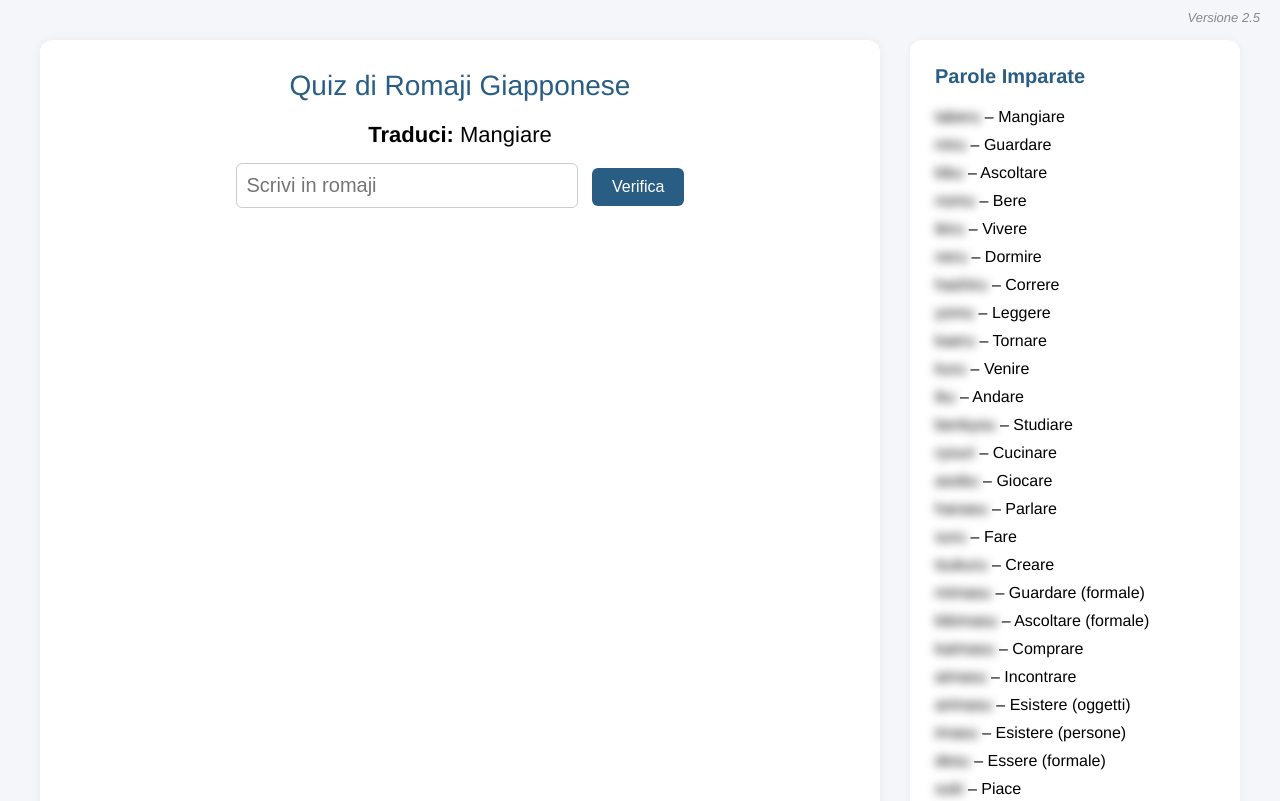
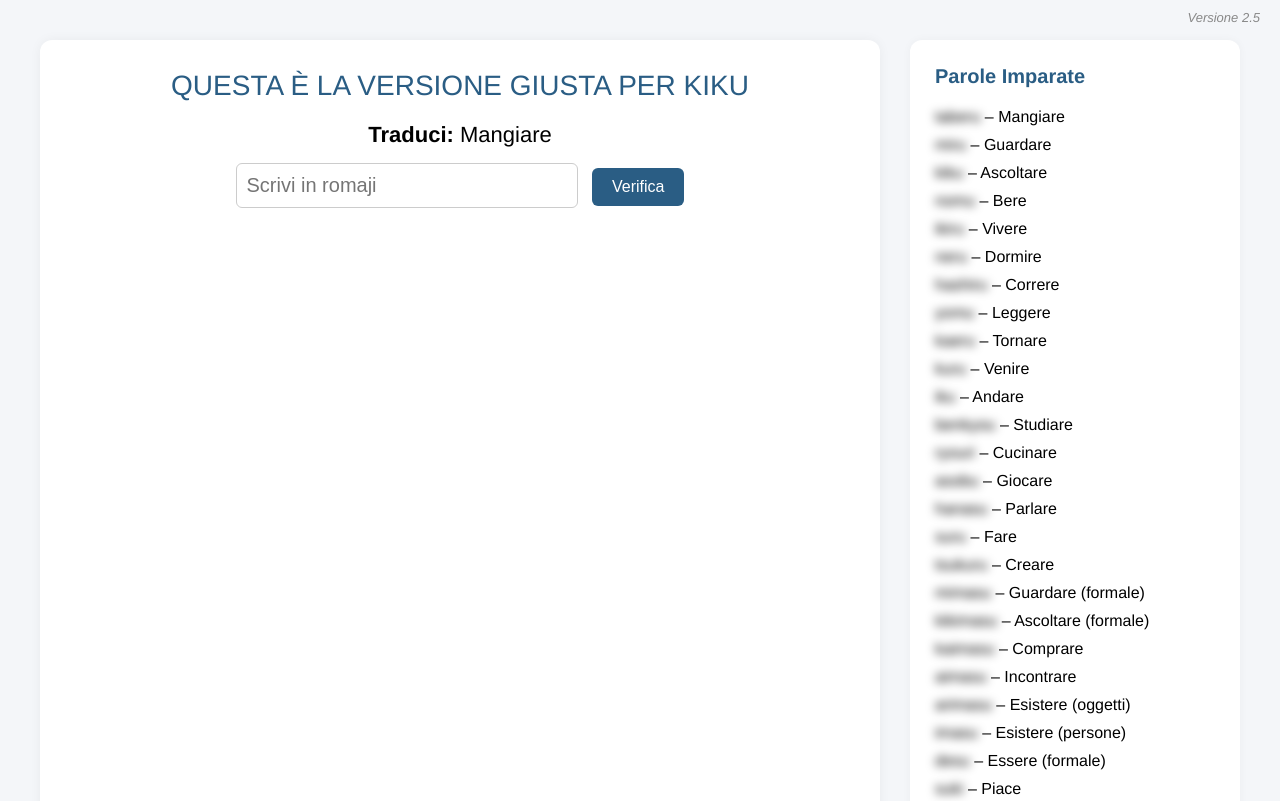
Before and after one commit to Angy993/Jap2, a plain HTML site: page index.html in a window 1280 px wide. Shown: the top 801 px of the page. Drawn offline with Linux system fonts and the light colour scheme.

Commit message:
Add files via upload

```diff
--- a/index.html
+++ b/index.html
@@ -111,7 +111,7 @@
     <div class="version">Versione 2.5</div>
     <div class="layout">
         <div class="container">
-            <div class="quiz-title">Quiz di Romaji Giapponese</div>
+            <div class="quiz-title">QUESTA È LA VERSIONE GIUSTA PER KIKU</div>
             <div id="question" class="question"></div>
             <div class="input-group">
                 <input type="text" id="userInput" placeholder="Scrivi in romaji">
```
